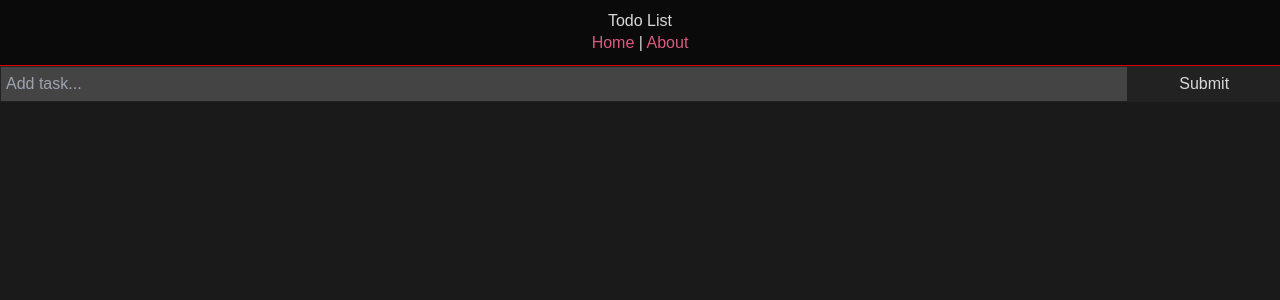
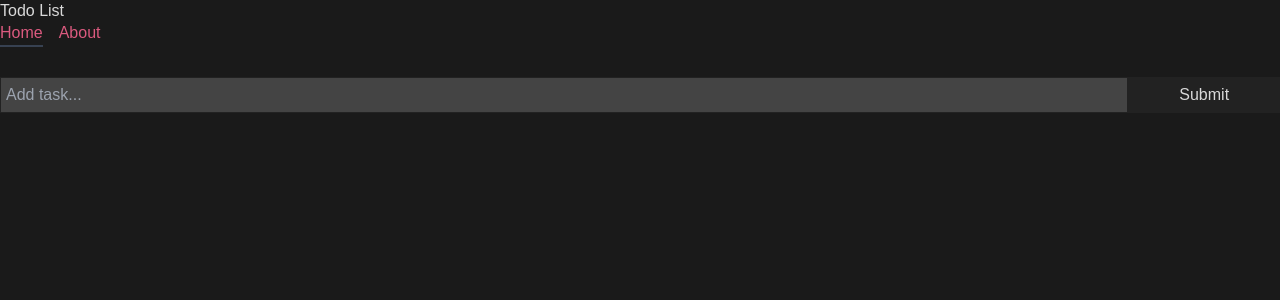
Before and after one commit to naruto4999/to-do-app, a React (Create React App) app: page / in a window 1280 px wide. Shown: the top 300 px of the page. Built offline with nearby package versions, Linux system fonts and the light colour scheme.

Commit message:
Header: Style header using Tailwind

```diff
--- a/src/layouts/Header.js
+++ b/src/layouts/Header.js
@@ -1,12 +1,26 @@
 import React from "react";
-import { Link } from "react-router-dom";
+import { NavLink } from "react-router-dom";
 
 class Header extends React.Component {
   render() {
     return (
-      <header style={headerStyle}>
+      <header className="pb-8">
         <h1>Todo List</h1>
-        <Link to="/">Home</Link> | <Link to="/about">About</Link>
+        <NavLink
+          exact
+          to="/"
+          className="pb-1 mr-4"
+          activeClassName="border-b-2 border-gray-700"
+        >
+          Home
+        </NavLink>
+        <NavLink
+          to="/about"
+          className="pb-1"
+          activeClassName="border-b-2 border-gray-700"
+        >
+          About
+        </NavLink>
       </header>
     );
   }
```
